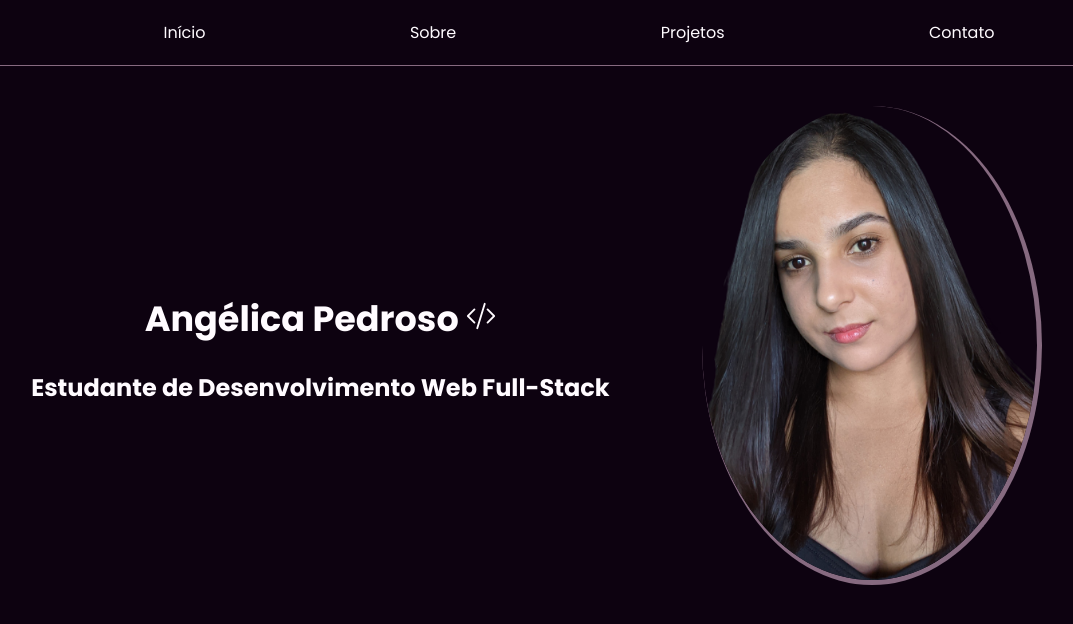
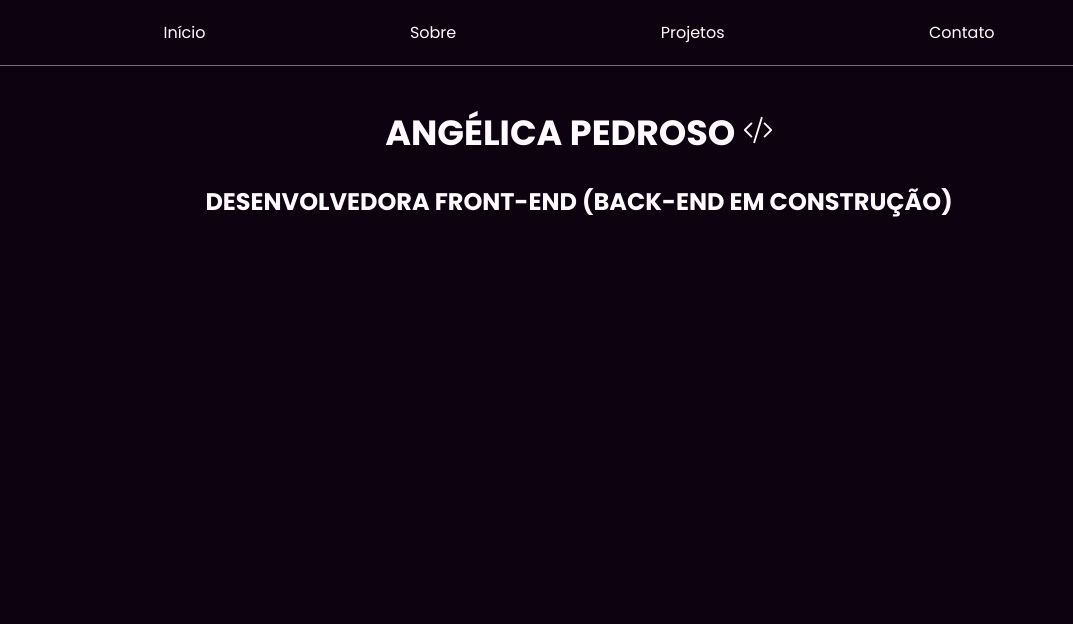
Before and after one commit to angelicapedroso/portfolio-pessoal, a React (Create React App) app in the folder portfolio/: page / in a window 1280 px wide. Shown: the top 624 px of the page, without its empty margins (61-1134 px from the left). Built offline with nearby package versions, Linux system fonts and the light colour scheme.

Commit message:
feat: change image from home to contact

```diff
--- a/portfolio/src/pages/About/index.js
+++ b/portfolio/src/pages/About/index.js
@@ -1,5 +1,6 @@
 import React from 'react';
 import Header from '../../components/Header';
+import minhaFoto from '../../assets/foto-angelica.png';
 import './styles.css';
 
 export default function About() {
@@ -10,6 +11,12 @@ export default function About() {
         <h1>Sobre Mim...</h1>
         <p>Lorem ipsum dolor sit amet. Aut earum pariatur 33 officia architecto ut natus velit eum quasi debitis non consequatur quia nam impedit perferendis est repellendus architecto. Ut veritatis enim qui omnis laudantium est consequuntur officiis. </p><p>Quo autem voluptas eum quam laudantium sit tempora veniam non assumenda laborum sit quidem dolorum At placeat velit in aspernatur commodi. Et quos beatae sed nesciunt maxime vel quaerat voluptates qui laboriosam minima sit eaque quas non quia magnam qui rerum consequatur? </p><p>Qui officiis rerum At voluptates neque et accusantium voluptatem ut architecto minus hic unde dicta cum quisquam doloremque non excepturi incidunt. Quo dolorum tenetur ut nostrum asperiores qui cupiditate natus ad optio exercitationem vel ducimus tempora. Quia sunt quo quia corporis et possimus doloribus est laudantium eveniet cum doloremque iure qui dignissimos sint. Ex voluptatibus consequuntur At illo facilis sit cupiditate fugiat qui repellendus dignissimos et fugiat internos id autem minima At quisquam atque. </p>
       </div>
+      <figure>
+        <img
+          src={ minhaFoto }
+          alt='angelica-pedroso'
+        />
+      </figure>
     </div>
   );
 }
--- a/portfolio/src/pages/Contact/styles.css
+++ b/portfolio/src/pages/Contact/styles.css
@@ -1,7 +1,7 @@
 .contact {
   display: flex;
   align-items: center;
-  flex-direction: column;
+  /* flex-direction: column; */
   color: var(--quinary-color);
 }
 
@@ -20,3 +20,11 @@ a {
   text-decoration: none;
   color: white;
 }
+
+img {
+  width: 80%;
+  border: 5px solid var(--tertiary-color);
+  border-top: none;
+  border-left: none;
+  border-radius: 50%;
+}
--- a/portfolio/src/pages/Home/index.js
+++ b/portfolio/src/pages/Home/index.js
@@ -1,6 +1,5 @@
 import React from 'react';
 import Header from '../../components/Header';
-import minhaFoto from '../../assets/foto-angelica.png';
 import { BsCodeSlash } from 'react-icons/bs';
 import './styles.css';
 
@@ -10,15 +9,9 @@ export default function Home() {
       <Header />
       <div className="content">
         <div className="text">
-          <h1>Angélica Pedroso  <BsCodeSlash style={ { fontSize: '30px' } } /> </h1>
-          <h2>Estudante de Desenvolvimento Web Full-Stack</h2>
+          <h1>ANGÉLICA PEDROSO <BsCodeSlash style={ { fontSize: '30px' } } /> </h1>
+          <h2>DESENVOLVEDORA FRONT-END (BACK-END EM CONSTRUÇÃO)</h2>
         </div>
-        <figure>
-          <img
-            src={ minhaFoto }
-            alt='angelica-pedroso'
-          />
-        </figure>
       </div>
     </div>
   );
--- a/portfolio/src/pages/Home/styles.css
+++ b/portfolio/src/pages/Home/styles.css
@@ -24,11 +24,3 @@ h1 {
   align-items: center;
   flex-direction: column;
 }
-
-img {
-  width: 80%;
-  border: 5px solid var(--tertiary-color);
-  border-top: none;
-  border-left: none;
-  border-radius: 50%;
-}
```
